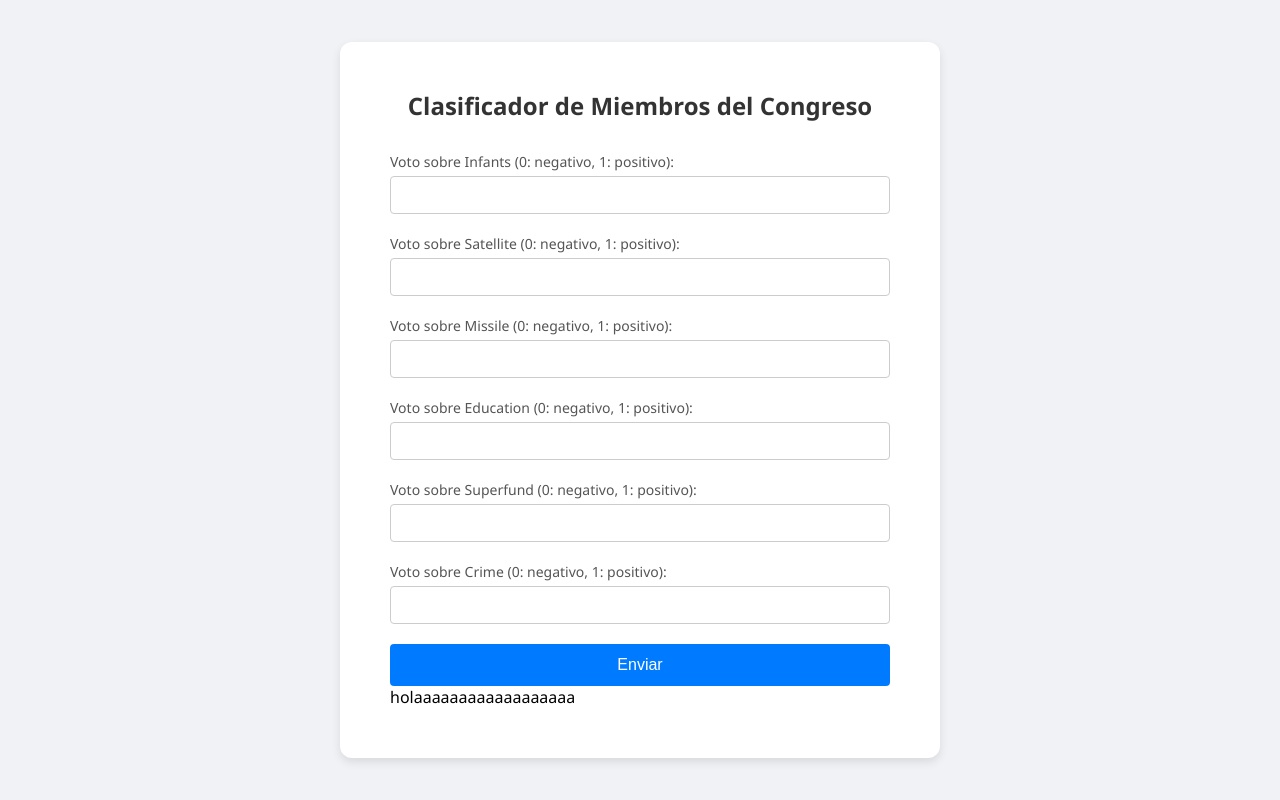
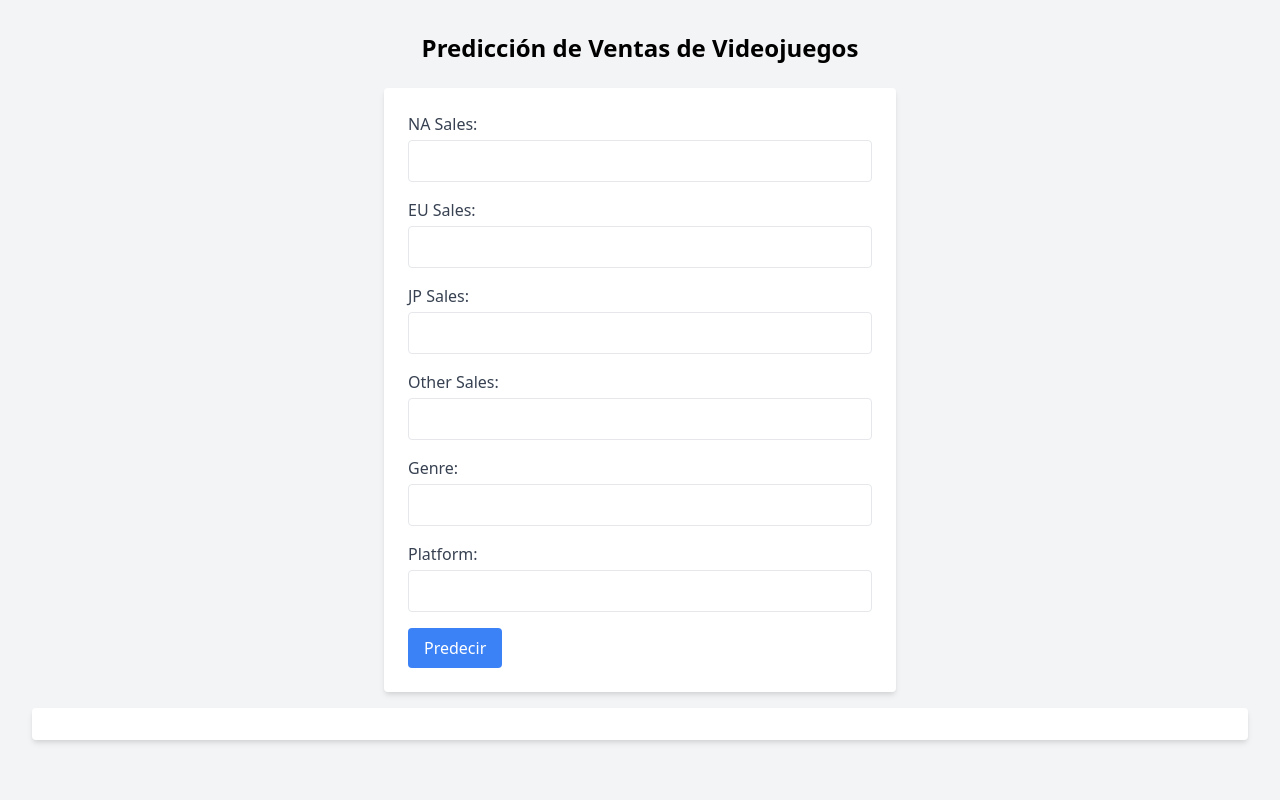
Before and after one commit to MiguelLher/flask2, a Flask app: page / in a window 1280 px wide. Run offline with Flask 3, Linux system fonts and the light colour scheme; parts of the project's set-up code (start-up, migrations or seed data) failed here and were passed over.

Commit message:
videojuegos

```diff
--- a/app.py
+++ b/app.py
@@ -9,7 +9,7 @@ app = Flask(__name__)
 logging.basicConfig(level=logging.DEBUG)
 
 # Cargar el modelo entrenado
-model = joblib.load('modeloRF.pkl')
+model = joblib.load('model.pkl')
 app.logger.debug('Modelo cargado correctamente.')
 
 @app.route('/')
@@ -20,16 +20,17 @@ def home():
 def predict():
     try:
         # Obtener los datos enviados en el request
-        infants = float(request.form['infants'])
-        satellite = float(request.form['satellite'])
-        missile = float(request.form['missile'])
-        education = float(request.form['education'])
-        superfund = float(request.form['superfund'])
-        crime = float(request.form['crime'])
-
+        app.logger.debug(f'Datos recibidos: {request.form}')
+        na_sales = float(request.form['na_sales'])
+        eu_sales = float(request.form['eu_sales'])
+        jp_sales = float(request.form['jp_sales'])
+        other_sales = float(request.form['other_sales'])
+        genre = float(request.form['genre'])
+        platform = float(request.form['platform'])
 
         # Crear un DataFrame con los datos
-        data_df = pd.DataFrame([[infants, satellite,missile, education, superfund, crime ]], columns=['infants', 'satellite', 'missile', 'education', 'superfund','crime'])
+        data_df = pd.DataFrame([[na_sales, eu_sales, jp_sales, other_sales, genre, platform]],
+                               columns=['NA_Sales', 'EU_Sales', 'JP_Sales', 'Other_Sales', 'Genre', 'Platform'])
         app.logger.debug(f'DataFrame creado: {data_df}')
 
         # Realizar predicciones
@@ -37,7 +38,7 @@ def predict():
         app.logger.debug(f'Predicción: {prediction[0]}')
 
         # Devolver las predicciones como respuesta JSON
-        return jsonify({'categoria': prediction[0]})
+        return jsonify({'global_sales': prediction[0]})
     except Exception as e:
         app.logger.error(f'Error en la predicción: {str(e)}')
         return jsonify({'error': str(e)}), 400
--- a/templates/formulario.html
+++ b/templates/formulario.html
@@ -1,172 +1,72 @@
 <!DOCTYPE html>
-<html lang="es">
+<html>
 <head>
-    <meta charset="UTF-8">
-    <meta name="viewport" content="width=device-width, initial-scale=1.0">
-    <title>Clasificador de Miembros del Congreso</title>
-    <style>
-        body {
-            font-family: 'Segoe UI', Tahoma, Geneva, Verdana, sans-serif;
-            background-color: #f0f2f5;
-            margin: 0;
-            padding: 0;
-            display: flex;
-            justify-content: center;
-            align-items: center;
-            height: 100vh;
-        }
-        .container {
-            background-color: #fff;
-            padding: 30px 50px;
-            border-radius: 12px;
-            box-shadow: 0 4px 10px rgba(0, 0, 0, 0.1);
-            max-width: 500px;
-            width: 100%;
-            animation: fadeIn 1s ease-in-out;
-        }
-        @keyframes fadeIn {
-            from { opacity: 0; }
-            to { opacity: 1; }
-        }
-        h1 {
-            text-align: center;
-            color: #333;
-            margin-bottom: 30px;
-            font-size: 24px;
-        }
-        label {
-            font-size: 14px;
-            color: #555;
-            display: block;
-            margin-bottom: 5px;
-        }
-        input[type="text"] {
-            width: 100%;
-            padding: 10px;
-            margin-bottom: 20px;
-            border: 1px solid #ccc;
-            border-radius: 4px;
-            font-size: 14px;
-            box-sizing: border-box;
-        }
-        input[type="submit"] {
-            width: 100%;
-            padding: 12px;
-            background-color: #007bff;
-            color: white;
-            border: none;
-            border-radius: 4px;
-            font-size: 16px;
-            cursor: pointer;
-            transition: background-color 0.3s;
-        }
-        input[type="submit"]:hover {
-            background-color: #0056b3;
-        }
-        #resultado {
-            text-align: center;
-            margin-top: 20px;
-            font-size: 16px;
-            color: #333;
-        }
-        .error {
-            border-color: red;
-        }
-        .error-message {
-            color: red;
-            font-size: 12px;
-            display: none;
-        }
-    </style>
+    <title>Predicción de Ventas de Videojuegos</title>
+    <link href="https://cdn.jsdelivr.net/npm/tailwindcss@2.2.19/dist/tailwind.min.css" rel="stylesheet">
     <script>
-        function clasificarMiembro(event) {
+        function predecirVentas(event) {
             event.preventDefault();
-            const infants = document.getElementById('infants');
-            const satellite = document.getElementById('satellite');
-            const missile = document.getElementById('missile');
-            const education = document.getElementById('education');
-            const superfund = document.getElementById('superfund');
-            const crime = document.getElementById('crime');
-            const resultado = document.getElementById('resultado');
-
-            let isValid = true;
-            const inputs = [infants, satellite, missile, education, superfund, crime];
-            inputs.forEach(input => {
-                if (input.value !== '0' && input.value !== '1') {
-                    input.classList.add('error');
-                    input.nextElementSibling.style.display = 'block';
-                    isValid = false;
-                } else {
-                    input.classList.remove('error');
-                    input.nextElementSibling.style.display = 'none';
-                }
-            });
-
-            if (!isValid) {
-                resultado.innerText = 'Por favor, completa todos los campos correctamente.';
-                return;
-            }
+            const na_sales = document.getElementById('na_sales').value;
+            const eu_sales = document.getElementById('eu_sales').value;
+            const jp_sales = document.getElementById('jp_sales').value;
+            const other_sales = document.getElementById('other_sales').value;
+            const genre = document.getElementById('genre').value;
+            const platform = document.getElementById('platform').value;
 
             fetch('/predict', {
                 method: 'POST',
                 headers: {
                     'Content-Type': 'application/x-www-form-urlencoded',
                 },
-                body: `infants=${infants.value}&satellite=${satellite.value}&missile=${missile.value}&education=${education.value}&superfund=${superfund.value}&crime=${crime.value}`,
+                body: `na_sales=${na_sales}&eu_sales=${eu_sales}&jp_sales=${jp_sales}&other_sales=${other_sales}&genre=${genre}&platform=${platform}`,
             })
             .then(response => response.json())
             .then(data => {
                 if (data.error) {
-                    resultado.innerText = 'Error: ' + data.error;
+                    document.getElementById('resultado').innerText = 'Error: ' + data.error;
                 } else {
-                    resultado.innerText = 'El miembro del congreso es: ' + data.categoria;
+                    document.getElementById('resultado').innerText = 'Las ventas globales predichas son ' + data.global_sales;
                 }
             })
             .catch(error => {
-                resultado.innerText = 'Error en la solicitud.';
+                document.getElementById('resultado').innerText = 'Error en la solicitud.';
                 console.error('Error:', error);
             });
         }
     </script>
 </head>
-<body>
-    <div class="container">
-        <h1>Clasificador de Miembros del Congreso</h1>
-        <form id="formulario" onsubmit="clasificarMiembro(event)">
-            <div>
-                <label for="infants">Voto sobre Infants (0: negativo, 1: positivo):</label>
-                <input type="text" id="infants" name="infants">
-                <span class="error-message">Ingrese 0 o 1</span>
+
+<body class="bg-gray-100">
+    <div class="container mx-auto p-8">
+        <h1 class="text-2xl font-bold mb-6 text-center">Predicción de Ventas de Videojuegos</h1>
+        <form id="formulario" onsubmit="predecirVentas(event)" class="bg-white p-6 rounded shadow-md max-w-lg mx-auto">
+            <div class="mb-4">
+                <label for="na_sales" class="block text-gray-700">NA Sales:</label>
+                <input type="text" id="na_sales" name="na_sales" class="mt-1 p-2 w-full border rounded" required>
             </div>
-            <div>
-                <label for="satellite">Voto sobre Satellite (0: negativo, 1: positivo):</label>
-                <input type="text" id="satellite" name="satellite">
-                <span class="error-message">Ingrese 0 o 1</span>
+            <div class="mb-4">
+                <label for="eu_sales" class="block text-gray-700">EU Sales:</label>
+                <input type="text" id="eu_sales" name="eu_sales" class="mt-1 p-2 w-full border rounded" required>
             </div>
-            <div>
-                <label for="missile">Voto sobre Missile (0: negativo, 1: positivo):</label>
-                <input type="text" id="missile" name="missile">
-                <span class="error-message">Ingrese 0 o 1</span>
+            <div class="mb-4">
+                <label for="jp_sales" class="block text-gray-700">JP Sales:</label>
+                <input type="text" id="jp_sales" name="jp_sales" class="mt-1 p-2 w-full border rounded" required>
             </div>
-            <div>
-                <label for="education">Voto sobre Education (0: negativo, 1: positivo):</label>
-                <input type="text" id="education" name="education">
-                <span class="error-message">Ingrese 0 o 1</span>
+            <div class="mb-4">
+                <label for="other_sales" class="block text-gray-700">Other Sales:</label>
+                <input type="text" id="other_sales" name="other_sales" class="mt-1 p-2 w-full border rounded" required>
             </div>
-            <div>
-                <label for="superfund">Voto sobre Superfund (0: negativo, 1: positivo):</label>
-                <input type="text" id="superfund" name="superfund">
-                <span class="error-message">Ingrese 0 o 1</span>
+            <div class="mb-4">
+                <label for="genre" class="block text-gray-700">Genre:</label>
+                <input type="text" id="genre" name="genre" class="mt-1 p-2 w-full border rounded" required>
             </div>
-            <div>
-                <label for="crime">Voto sobre Crime (0: negativo, 1: positivo):</label>
-                <input type="text" id="crime" name="crime">
-                <span class="error-message">Ingrese 0 o 1</span>
+            <div class="mb-4">
+                <label for="platform" class="block text-gray-700">Platform:</label>
+                <input type="text" id="platform" name="platform" class="mt-1 p-2 w-full border rounded" required>
             </div>
-            <input type="submit" value="Enviar">
+            <button type="submit" class="bg-blue-500 text-white py-2 px-4 rounded">Predecir</button>
         </form>
-        holaaaaaaaaaaaaaaaaaa
-        <p id="resultado"></p>
+        <div id="resultado" class="mt-4 p-4 bg-white rounded shadow-md"></div>
     </div>
 </body>
 </html>
```
Also changed, not shown: 3 other files.
